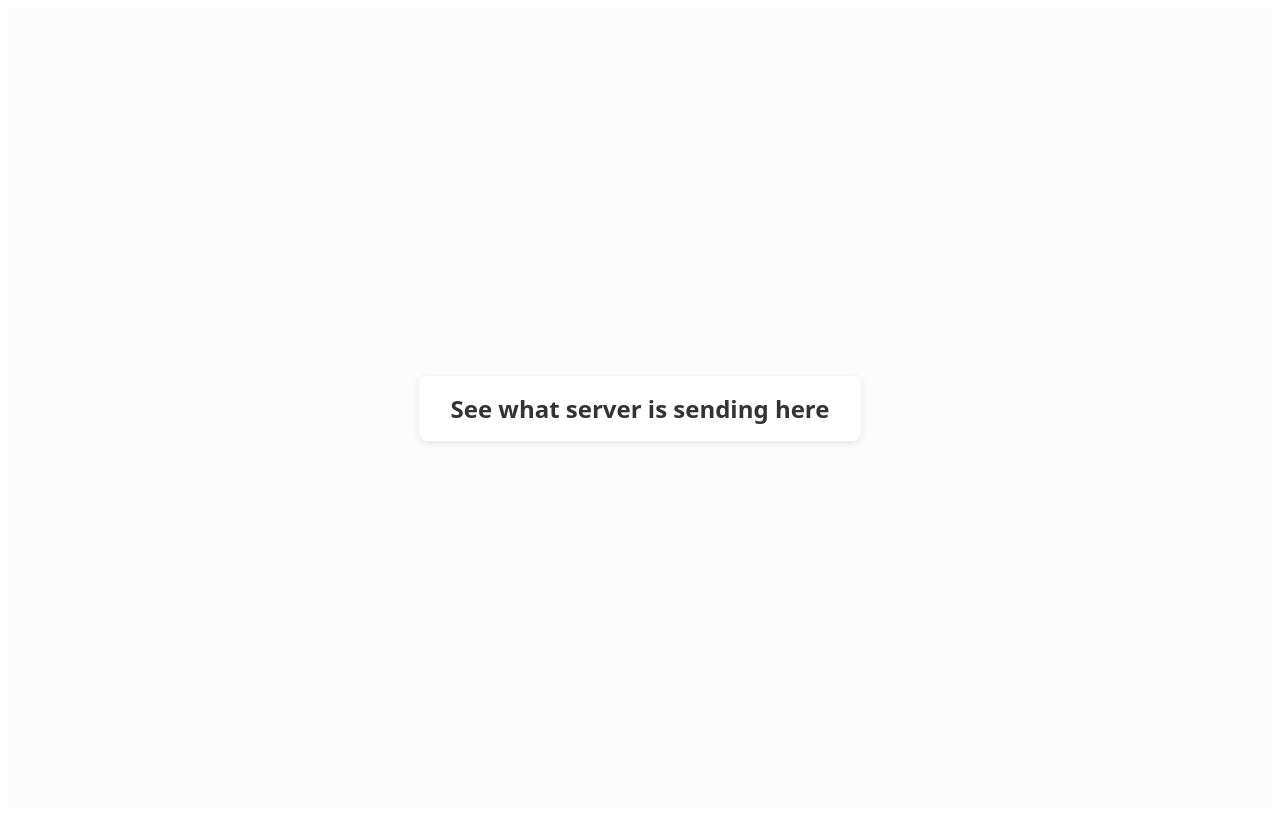
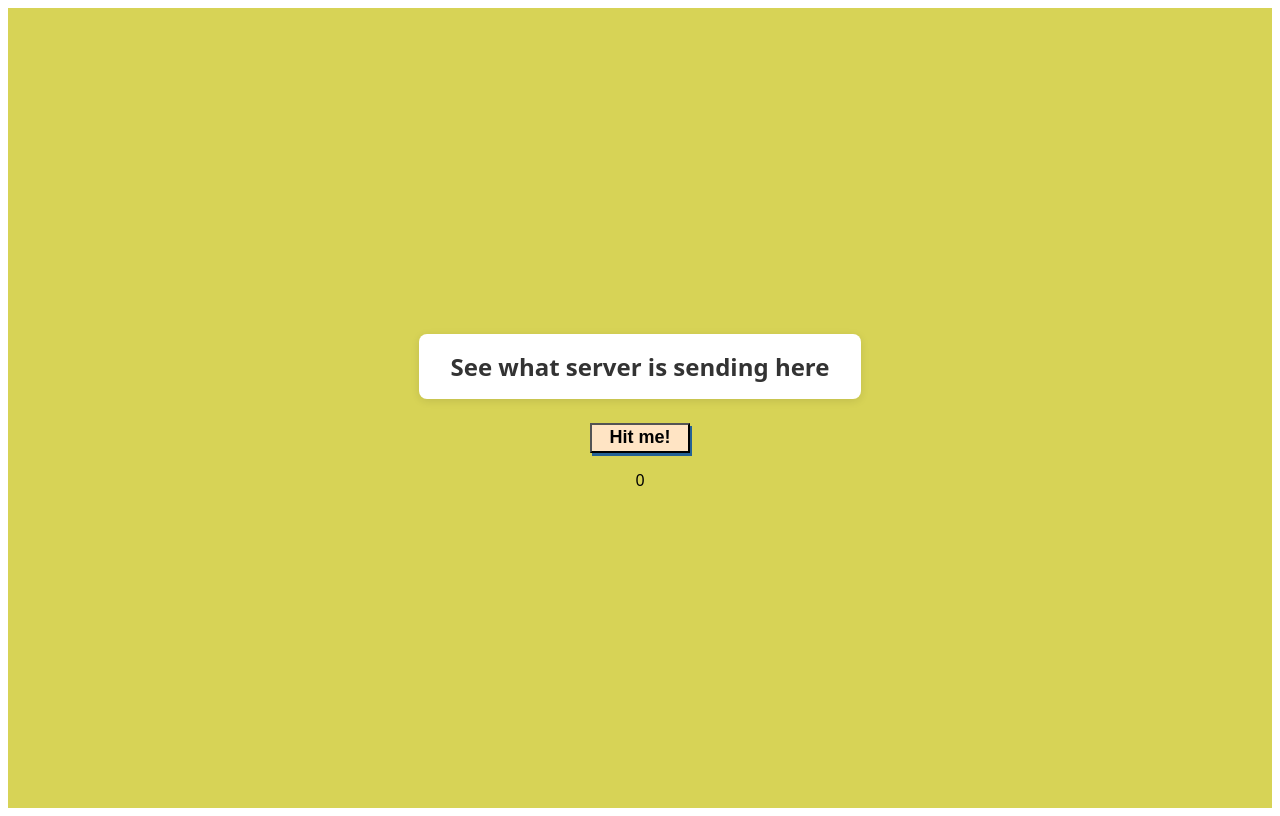
Before and after one commit to trilok-l01c/MERN-stack, a React (Vite) app in the folder frontend/: page / in a window 1280 px wide. Built offline with nearby package versions, Linux system fonts and the light colour scheme.

Commit message:
Added some tricks

```diff
--- a/frontend/src/App.css
+++ b/frontend/src/App.css
@@ -7,7 +7,7 @@
     justify-content: center;
     height: 100vh;
     font-family: system-ui, sans-serif;
-    background-color: #fcfcfc;
+    /* background-color: #fcfcfc; */
     text-align: center;
 }
 
--- a/frontend/src/App.jsx
+++ b/frontend/src/App.jsx
@@ -1,12 +1,25 @@
-import { useState } from "react";
+import { useState, useEffect } from "react";
 import "./App.css";
 
 function App() {
     const [count, setCount] = useState(0);
+    const colors = ["#53d860", "#d7d356", "#903939", "#e3a283"];
+    const [bgColor, setBG] = useState("#903939");
 
+    useEffect(() => {
+        setBG(colors[Math.floor(Math.random() * 4)]);
+    }, []);
     return (
-        <div className="App">
+        <div className="App" style={{ backgroundColor: bgColor }}>
             <h3>See what server is sending here</h3>
+            <button
+                onClick={() => {
+                    setCount(count + 1);
+                }}
+            >
+                Hit me!
+            </button>
+            <p className="counts">{count}</p>
         </div>
     );
 }
--- a/frontend/src/index.css
+++ b/frontend/src/index.css
@@ -5,5 +5,18 @@
     height: 100vh;
     margin: 0;
     padding: 0;
+}
+
+button {
+    width: 100px;
+    height: 30px;
+    font-size: 18px;
     font-weight: 600;
+    background-color: bisque;
+    box-shadow: rgb(37, 97, 149) 2px 3px;
 }
+
+button:hover,
+button:active {
+    box-shadow: 0;
+}
```
